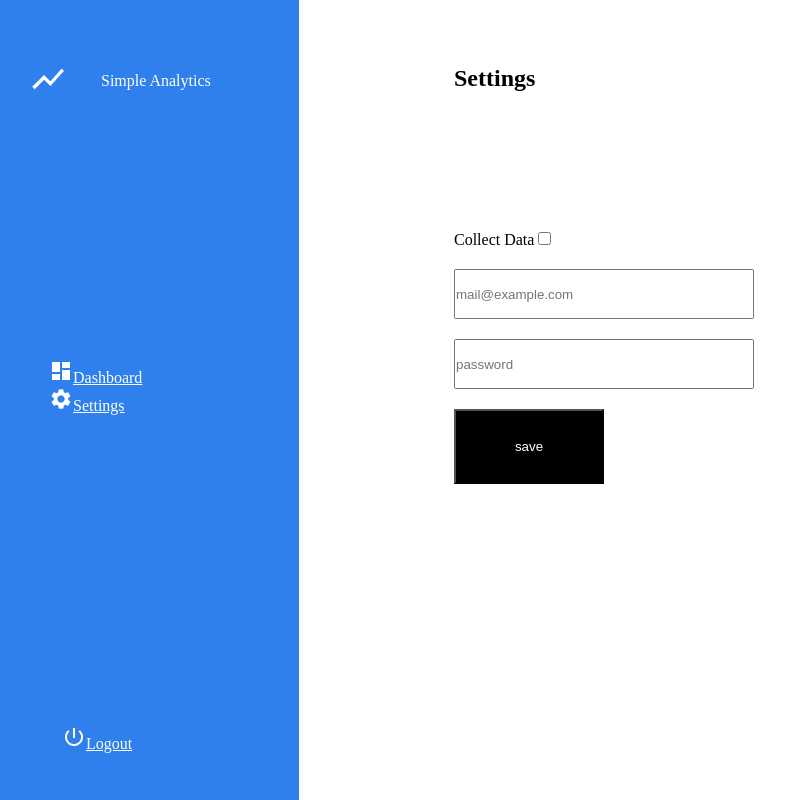
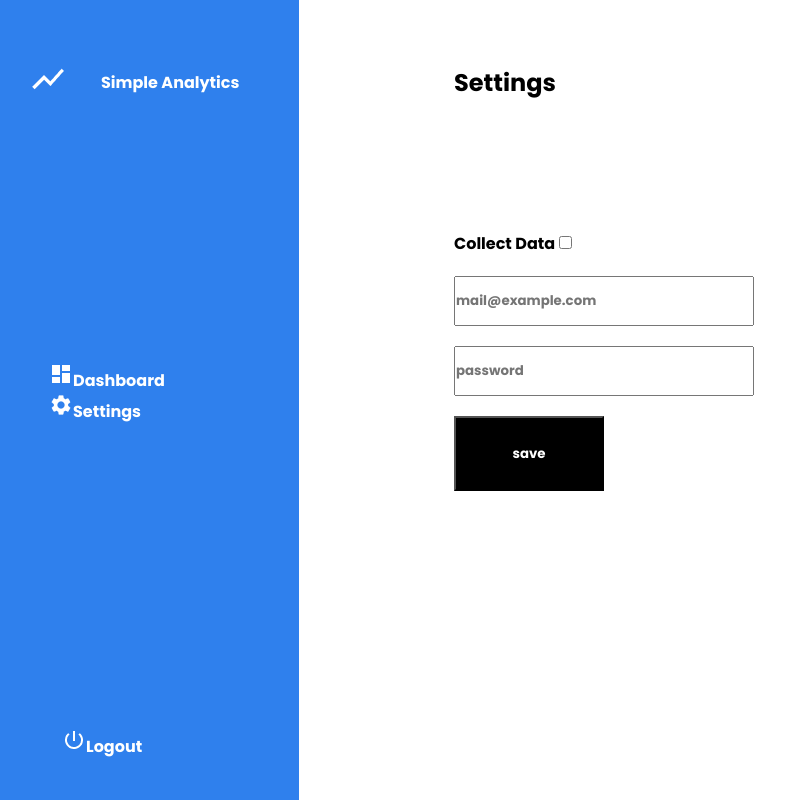
Before and after one commit to Achi-Abramia/Group-Assignment-01, a plain HTML site: page setting.html in a window 1280 px wide. Shown: the whole page, without its empty margins (1-786 px from the left). Drawn offline with Linux system fonts and the light colour scheme.

Commit message:
final style update

```diff
--- a/setting.html
+++ b/setting.html
@@ -3,6 +3,9 @@
   <head>
     <meta charset="UTF-8" />
     <meta name="viewport" content="width=device-width, initial-scale=1.0" />
+    <link rel="preconnect" href="https://fonts.googleapis.com">
+<link rel="preconnect" href="https://fonts.gstatic.com" crossorigin>
+<link href="https://fonts.googleapis.com/css2?family=Poppins:ital,wght@0,100;0,200;0,300;0,400;0,500;0,600;0,700;0,800;0,900;1,100;1,200;1,300;1,400;1,500;1,600;1,700;1,800;1,900&display=swap" rel="stylesheet">
     <link rel="stylesheet" href="style.css" />
     <title>SETTING</title>
   </head>
--- a/style.css
+++ b/style.css
@@ -2,6 +2,11 @@
   margin: 0;
   padding: 0;
   box-sizing: border-box;
+}
+.text{
+  font-family: "Poppins", sans-serif;
+  font-weight: 700;
+  font-style: normal;
 }
 header {
     height: 900px;
@@ -17,6 +22,9 @@ header {
   margin-left: 30px;
   vertical-align: middle;
   color: #FFFFFF;
+  font-family: "Poppins", sans-serif;
+  font-weight: 700;
+  font-style: normal;
 }
 ul{
     list-style: none;
@@ -35,10 +43,18 @@ ul{
     color: #FFFFFF;
   }
 a{
+  text-decoration: none;
     color: #FFFFFF;
+    font-family: "Poppins", sans-serif;
+  font-weight: 700;
+  font-style: normal;
   }
 section{ margin-left:455px;
-margin-top: 65px;}
+margin-top: 65px;
+font-family: "Poppins", sans-serif;
+font-weight: 700;
+font-style: normal;
+}
 h2{
   width: 102px;
   height: 36px;
@@ -50,11 +66,17 @@ h2{
   width: 300px;
   height: 50px;
   margin-top: 20px;
+  font-family: "Poppins", sans-serif;
+  font-weight: 700;
+  font-style: normal;
 }
 .password{
   width: 300px;
   height: 50px;
   margin-top: 20px;
+  font-family: "Poppins", sans-serif;
+  font-weight: 700;
+  font-style: normal;;
 }
 button{
   margin-top: 20px;
@@ -62,4 +84,7 @@ button{
   height: 75px;
   background-color: black;
   color: #FFFFFF;
+  font-family: "Poppins", sans-serif;
+  font-weight: 700;
+  font-style: normal;
 }
```
